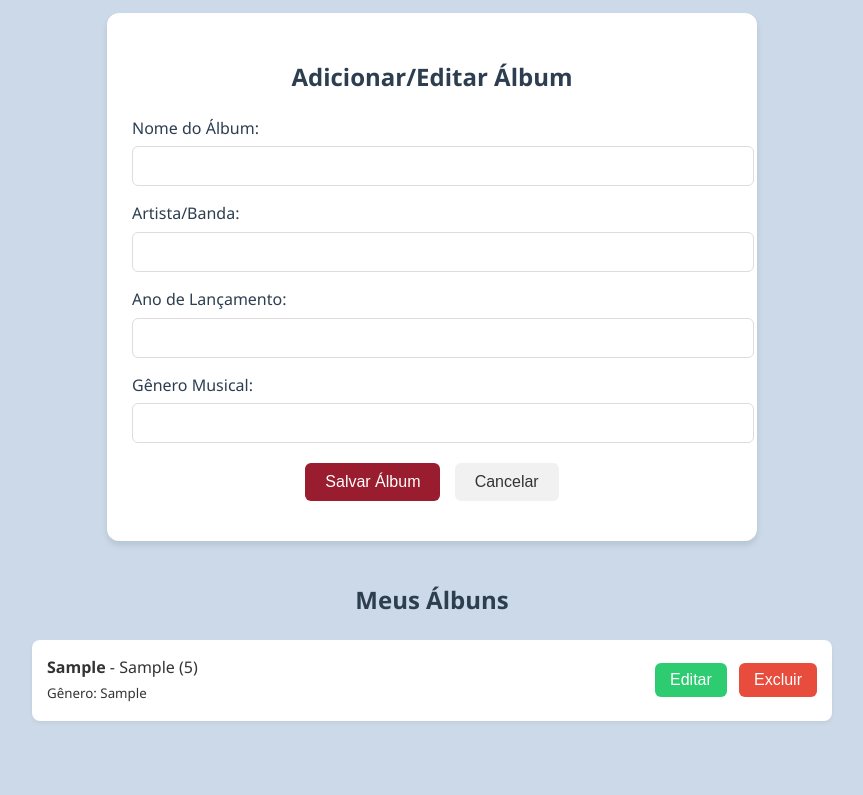
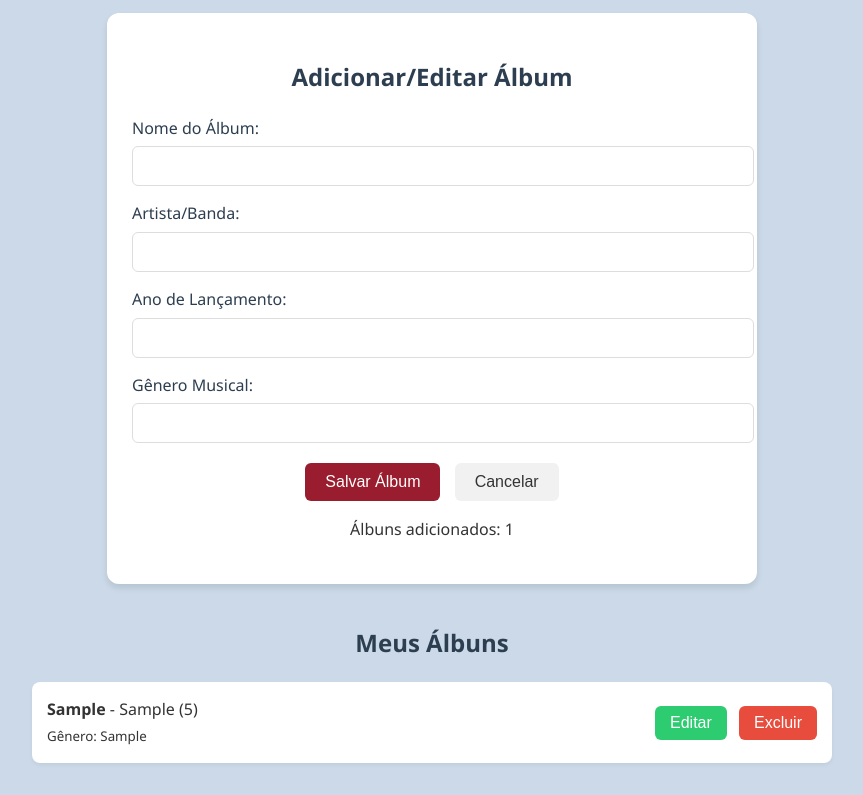
Before and after one commit to tomioooo/Discografia, a plain HTML site: page index.html in a window 1280 px wide. Both pictures are taken after typing "Sample", "Sample", "5", "Sample" into the empty fields and a click on the button "Salvar Álbum". Shown: the part 110-905 px from the top of the page, without its empty margins (208-1071 px from the left). Before the commit the page ends 863 px from the top, so only its background shows below. Drawn offline with Linux system fonts and the light colour scheme.

Commit message:
Add files via upload

```diff
--- a/discografia.js
+++ b/discografia.js
@@ -15,6 +15,11 @@ document.addEventListener('DOMContentLoaded', function() {
     const albumIdInput = document.getElementById('albumId');
     const cancelBtn = document.getElementById('cancelBtn');
     const albumsContainer = document.getElementById('albumsContainer');
+
+    let contadorCliques = 0;
+
+    const CONTADOR_CLIQUES = document.getElementById('contador-cliques');
+
 
     // Variável para controlar se estamos editando um álbum
     let isEditing = false;
@@ -107,6 +112,8 @@ document.addEventListener('DOMContentLoaded', function() {
     function saveAlbum(album) {
         // Obtém todos os álbuns
         const albums = getAlbums();
+        contadorCliques++;
+    CONTADOR_CLIQUES.textContent = `Álbuns adicionados: ${contadorCliques}`;
 
         if (isEditing) {
             // Encontra o índice do álbum que está sendo editado
@@ -158,6 +165,9 @@ document.addEventListener('DOMContentLoaded', function() {
 
     // Função para excluir um álbum (exposta no escopo global para ser chamada do HTML)
     window.deleteAlbum = function(id) {
+
+            contadorCliques--;
+            CONTADOR_CLIQUES.textContent =  `Álbuns adicionados: ${contadorCliques}`;
         // Confirmação antes de excluir
         if (!confirm('Tem certeza que deseja excluir este álbum?')) {
             return;
--- a/index.html
+++ b/index.html
@@ -178,6 +178,7 @@
             <div style="text-align: center; margin-top: 20px;">
                 <button type="submit">Salvar Álbum</button>
                 <button type="button" id="cancelBtn">Cancelar</button>
+                <p id="contador-cliques" class="mt-3">Álbuns Adicionados: 0</p>
             </div>
         </form>
     </div>
```
